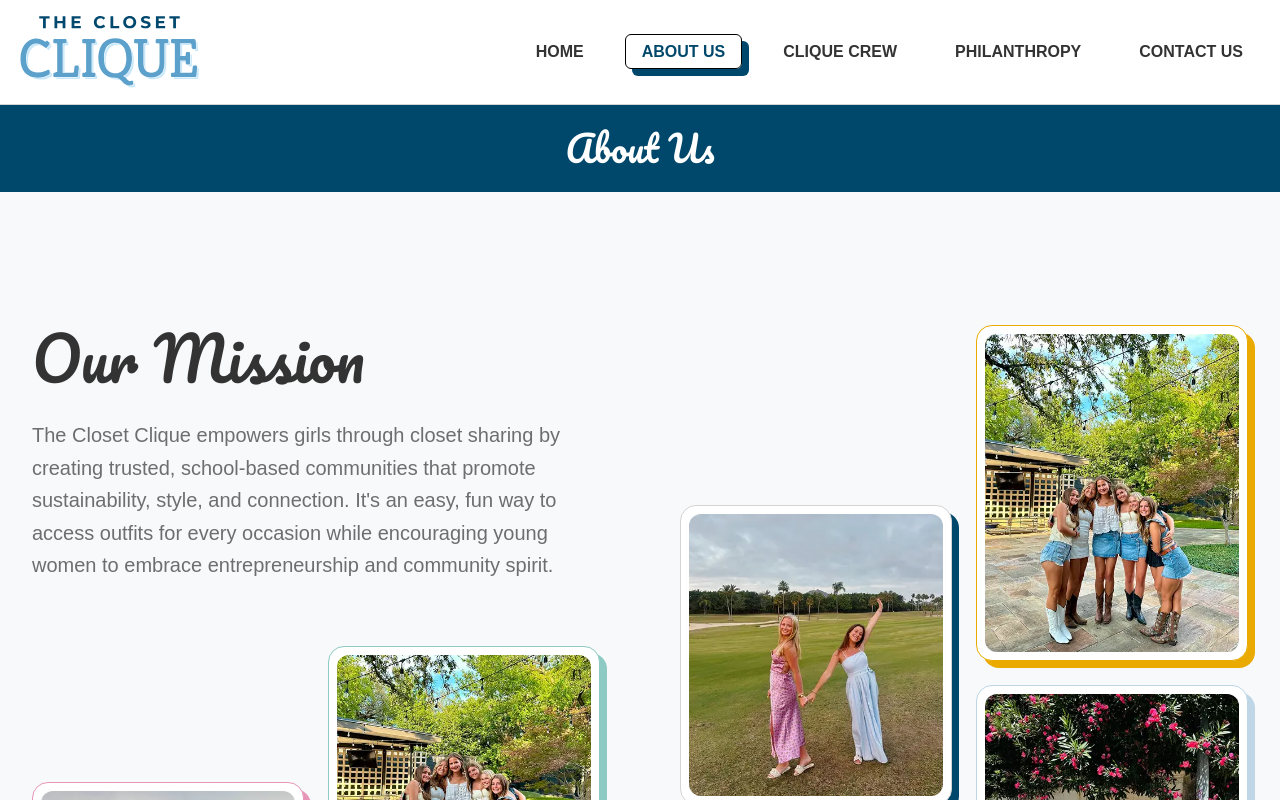
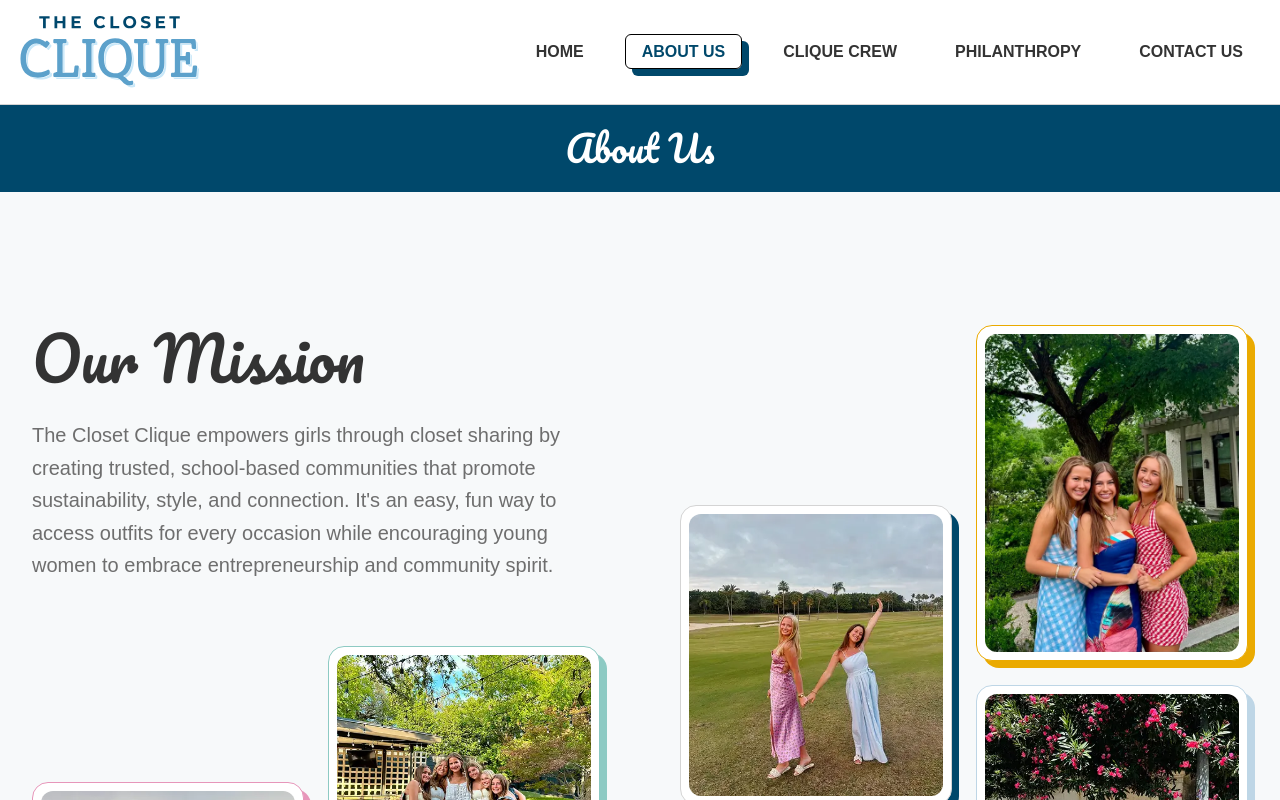
Before and after one commit to victorspfv/tcc-web, a Next.js app: page /about in a window 1280 px wide. Shown: the top 800 px of the page. Built offline with nearby package versions, Linux system fonts and the light colour scheme.

Commit message:
Update AboutPage image asset for improved thematic relevance
- Replaced the image source in AboutPage from about2.webp to about6.webp to enhance visual alignment with the page's content.
- Added new image asset about6.webp to the project for better representation.

```diff
--- a/app/about/page.tsx
+++ b/app/about/page.tsx
@@ -182,7 +182,7 @@
                                                 priority
                                                 width={300}
                                                 height={400}
-                                                src="/assets/images/about/about2.webp"
+                                                src="/assets/images/about/about6.webp"
                                                 alt="Vision image 2"
                                                 className="aspect-[0.8] w-full object-cover rounded-xl"
                                             />
```
Also changed, not shown: public/assets/images/about/about6.webp (added).
